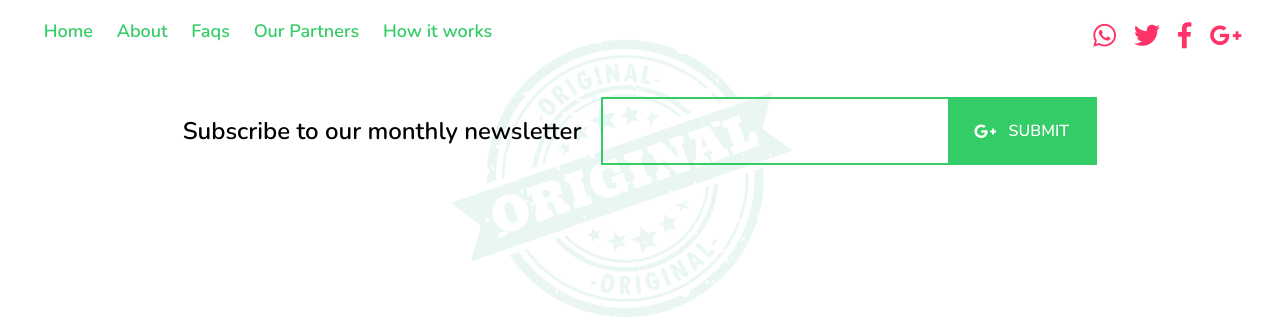
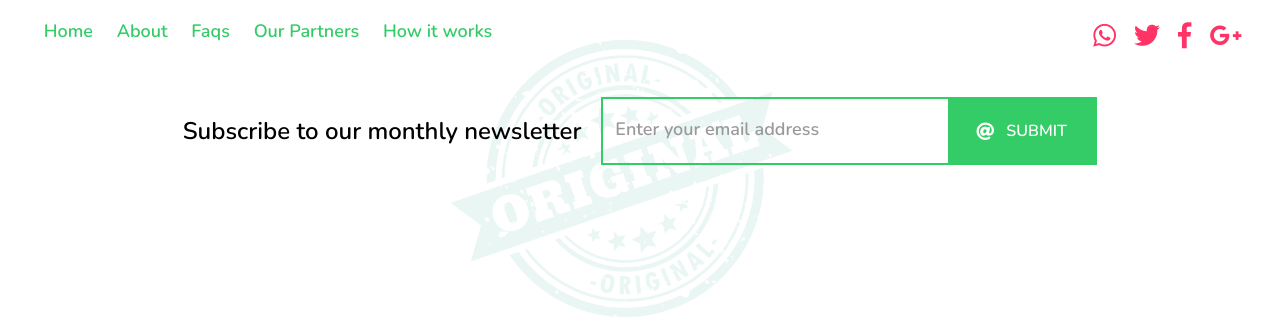
Before and after one commit to mrteey/document-verification-software, a Flask app: template templates/index.html in a window 1280 px wide. Shown: the part 3041-3360 px from the top of the page. Run offline with Flask 2, Linux system fonts and the light colour scheme; the template is opened without the code that fills it, so the values that code supplies are empty.

Commit message:
Footer updates

```diff
--- a/templates/index.html
+++ b/templates/index.html
@@ -169,9 +169,9 @@
           <div class="mid">
             <p>Subscribe to our monthly newsletter</p>
             <form action="#" method="post">
-              <input type="email" name="email" id="email">
+              <input type="email" name="email" id="email" placeholder="Enter your email address">
               <button>
-                  <i class="fab fa-google-plus-g"></i>
+                <i class="fas fa-at"></i>
                 <p>SUBMIT</p>
               </button>
             </form>
--- a/templates/style/index.css
+++ b/templates/style/index.css
@@ -803,6 +803,28 @@ section.footer {
 .footerWrap .mid form input {
   width: 70%;
   height: 100%;
+  padding: 0 12px;
+  outline: none;
+}
+
+.footerWrap .mid form input::-webkit-input-placeholder {
+  color: #999;
+  font-size: 18px;
+}
+
+.footerWrap .mid form input:-ms-input-placeholder {
+  color: #999;
+  font-size: 18px;
+}
+
+.footerWrap .mid form input::-ms-input-placeholder {
+  color: #999;
+  font-size: 18px;
+}
+
+.footerWrap .mid form input::placeholder {
+  color: #999;
+  font-size: 18px;
 }
 
 .footerWrap .mid form button {
--- a/templates/style/index.scss
+++ b/templates/style/index.scss
@@ -588,6 +588,12 @@ section.footer{
       input{
         width: 70%;
         height: 100%;
+        padding: 0 12px;
+        outline: none;
+        &::placeholder{
+          color: #999;
+          font-size: 18px;
+        }
       }
       button{
         flex:1;
```
Also changed, not shown: 1 other file.
